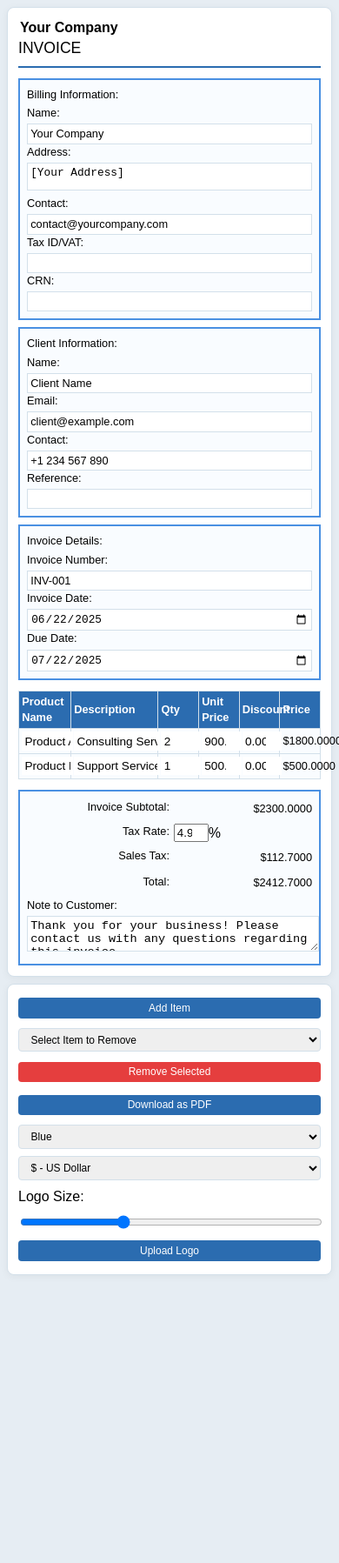
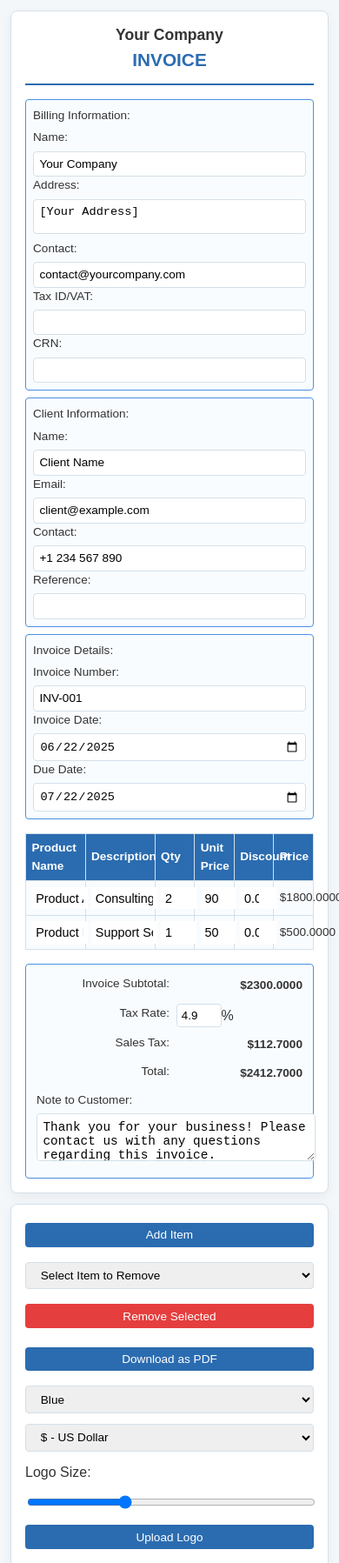
Before and after one commit to analyticswithharry/cpnw-invoice-maker, a website: page public/index.html in a window 390 px wide. Shown: the top 1797 px of the page at 87% size. Before the commit the page ends 1474 px from the top, so only its background shows below. Drawn offline with Linux system fonts and the light colour scheme.

Commit message:
Update styles.css

```diff
--- a/public/styles.css
+++ b/public/styles.css
@@ -2,9 +2,9 @@ body {
     font-family: 'Arial', sans-serif;
     margin: 0;
     padding: 1rem;
-    background-color: #e6edf3;
-    color: #000;
-    line-height: 1.4;
+    background-color: #f4f7fa;
+    color: #333;
+    line-height: 1.5;
 }
 
 .main-container {
@@ -17,11 +17,11 @@ body {
 
 .invoice-box {
     flex: 3;
-    padding: 1rem;
+    padding: 1.5rem;
     border: 1px solid #d3e0ea;
     background-color: #fff;
     border-radius: 8px;
-    box-shadow: 0 2px 10px rgba(0, 0, 0, 0.05);
+    box-shadow: 0 4px 12px rgba(0, 0, 0, 0.05);
     box-sizing: border-box;
 }
 
@@ -30,14 +30,14 @@ body {
     justify-content: space-between;
     align-items: center;
     border-bottom: 2px solid #2b6cb0;
-    padding-bottom: 0.5rem;
-    margin-bottom: 0.75rem;
+    padding-bottom: 0.75rem;
+    margin-bottom: 1rem;
 }
 
 .header-left {
     display: flex;
     align-items: center;
-    gap: 0.5rem;
+    gap: 0.75rem;
 }
 
 #logo {
@@ -48,58 +48,62 @@ body {
 
 .company-name input {
     border: none;
-    font-size: 1.1rem;
+    font-size: 1.25rem;
     font-weight: bold;
-    color: #000;
+    color: #333;
 }
 
 .invoice-title {
-    font-size: 1.25rem;
-    font-weight: normal;
+    font-size: 1.5rem;
+    font-weight: 600;
+    color: #2b6cb0;
 }
 
 .info-section {
     display: grid;
     grid-template-columns: repeat(3, 1fr);
-    gap: 0.5rem;
-    margin-bottom: 0.75rem;
+    gap: 0.75rem;
+    margin-bottom: 1rem;
 }
 
 .info-box {
-    padding: 0.5rem;
-    border: 2px solid #4a90e2;
+    padding: 0.75rem;
+    border: 1px solid #4a90e2;
     background-color: #f9fcff;
+    border-radius: 4px;
 }
 
 .info-box p {
     margin: 0;
-    font-size: 0.85rem;
-    margin-bottom: 0.2rem;
+    font-size: 0.9rem;
+    margin-bottom: 0.3rem;
+    font-weight: 500;
 }
 
 .info-box input, .info-box textarea {
     width: 100%;
-    padding: 0.2rem;
+    padding: 0.4rem;
     border: 1px solid #d3e0ea;
-    font-size: 0.85rem;
+    font-size: 0.9rem;
+    border-radius: 4px;
     box-sizing: border-box;
 }
 
 .info-box textarea {
-    height: 2rem;
+    height: 2.5rem;
     resize: none;
 }
 
 table {
     width: 100%;
     border-collapse: collapse;
-    margin-bottom: 0.75rem;
+    margin-bottom: 1rem;
     border: 1px solid #d3e0ea;
     table-layout: fixed;
 }
 
 th, td {
-    padding: 0.3rem;
+    padding: 0.5rem;
     text-align: left;
     border: 1px solid #d3e0ea;
 }
@@ -108,19 +112,19 @@ th {
     background-color: #2b6cb0;
     color: #fff;
     font-weight: bold;
-    font-size: 0.85rem;
+    font-size: 0.9rem;
 }
 
 td {
-    font-size: 0.85rem;
+    font-size: 0.9rem;
     background-color: #f9fcff;
 }
 
 td input {
     width: 100%;
     border: none;
-    padding: 0.2rem;
-    font-size: 0.85rem;
+    padding: 0.3rem;
+    font-size: 0.9rem;
 }
 
 .product-name-col { width: 20%; }
@@ -128,14 +132,15 @@ td input {
 .quantity-col, .unit-price-col, .discount-col, .price-col { width: 15%; }
 
 .btn {
-    padding: 0.4rem 0.8rem;
+    padding: 0.5rem 1rem;
     background-color: #2b6cb0;
     color: #fff;
     border: none;
     cursor: pointer;
-    font-size: 0.85rem;
-    margin: 0.2rem 0;
+    font-size: 0.9rem;
+    margin: 0.3rem 0;
     border-radius: 4px;
+    transition: background-color 0.2s;
 }
 
 .btn:hover {
@@ -151,42 +156,46 @@ td input {
 }
 
 .totals-section {
-    margin-top: 0.75rem;
+    margin-top: 1rem;
 }
 
 .totals-box {
-    padding: 0.5rem;
-    border: 2px solid #4a90e2;
+    padding: 0.75rem;
+    border: 1px solid #4a90e2;
     background-color: #f9fcff;
+    border-radius: 4px;
 }
 
 .totals-box p {
     margin: 0;
-    font-size: 0.85rem;
-    margin-bottom: 0.2rem;
+    font-size: 0.9rem;
+    margin-bottom: 0.3rem;
+    font-weight: 500;
 }
 
 .totals-box span {
-    font-size: 0.85rem;
-    border: none;
-    padding: 0.2rem 0;
+    font-size: 0.9rem;
+    font-weight: 600;
 }
 
 .totals-box input[type="number"] {
-    width: 2.5rem;
+    width: 3rem;
+    padding: 0.3rem;
+    border: 1px solid #d3e0ea;
+    border-radius: 4px;
 }
 
 .subtotal-row, .tax-rate-row {
     display: flex;
     justify-content: space-between;
     align-items: center;
-    margin-bottom: 0.3rem;
+    margin-bottom: 0.5rem;
 }
 
 .subtotal-row p, .tax-rate-row p {
     flex: 0 0 50%;
     text-align: right;
-    padding-right: 0.3rem;
+    padding-right: 0.5rem;
 }
 
 .tax-rate-container {
@@ -197,28 +206,29 @@ td input {
 
 .note-textarea {
     width: 100%;
-    height: 2.5rem;
-    padding: 0.2rem;
+    height: 3rem;
+    padding: 0.4rem;
     border: 1px solid #d3e0ea;
-    font-size: 0.85rem;
+    font-size: 0.9rem;
+    border-radius: 4px;
     resize: vertical;
 }
 
 .button-container {
     flex: 1;
-    padding: 1rem;
+    padding: 1.5rem;
     background-color: #fff;
     border: 1px solid #d3e0ea;
     border-radius: 8px;
-    box-shadow: 0 2px 10px rgba(0, 0, 0, 0.05);
+    box-shadow: 0 4px 12px rgba(0, 0, 0, 0.05);
     display: flex;
     flex-direction: column;
-    gap: 0.5rem;
+    gap: 0.75rem;
 }
 
 .color-select {
-    padding: 0.4rem;
-    font-size: 0.85rem;
+    padding: 0.5rem;
+    font-size: 0.9rem;
     border: 1px solid #d3e0ea;
     border-radius: 4px;
     cursor: pointer;
@@ -251,14 +261,16 @@ td input {
 
 @media (max-width: 768px) {
     body {
-        padding: 0.5rem;
+        padding: 0.75rem;
     }
     .main-container {
         flex-direction: column;
-        gap: 0.5rem;
+        gap: 0.75rem;
+        width: 100%;
+        max-width: 100%;
     }
     .invoice-box, .button-container {
-        padding: 0.75rem;
+        padding: 1rem;
         width: 100%;
         max-width: 100%;
         box-sizing: border-box;
@@ -267,65 +279,90 @@ td input {
         grid-template-columns: 1fr;
         gap: 0.5rem;
     }
+    .info-box {
+        padding: 0.5rem;
+    }
     .info-box p, .info-box input, .info-box textarea, td, th, .totals-box p, .totals-box span {
-        font-size: 0.8rem;
+        font-size: 0.85rem;
     }
     .header {
         flex-direction: column;
-        align-items: flex-start;
+        align-items: center;
+        text-align: center;
     }
     .header .company-name input {
-        font-size: 1rem;
+        font-size: 1.1rem;
+        text-align: center;
     }
     .invoice-title {
-        font-size: 1.1rem;
+        font-size: 1.3rem;
     }
     th, td {
-        padding: 0.2rem;
+        padding: 0.4rem;
     }
     table {
-        font-size: 0.75rem;
+        font-size: 0.8rem;
     }
     .totals-box input[type="number"] {
-        width: 2rem;
+        width: 2.5rem;
     }
     .note-textarea {
-        height: 2rem;
+        height: 2.5rem;
     }
     .btn, .color-select {
-        padding: 0.3rem 0.6rem;
-        font-size: 0.75rem;
+        padding: 0.4rem 0.8rem;
+        font-size: 0.85rem;
     }
     #logo {
         max-width: 60px;
         max-height: 60px;
     }
+    .product-name-col { width: 25%; }
+    .description-col { width: 30%; }
+    .quantity-col, .unit-price-col, .discount-col, .price-col { width: 15%; }
 }
 
 @media (min-width: 769px) and (max-width: 1024px) {
     .main-container {
-        flex-direction: column;
+        flex-direction: row;
+        gap: 1rem;
     }
-    .invoice-box, .button-container {
-        padding: 1rem;
+    .invoice-box {
+        flex: 2;
+        padding: 1.25rem;
+    }
+    .button-container {
+        flex: 1;
+        padding: 1.25rem;
+        min-width: 220px;
     }
     .info-section {
         grid-template-columns: repeat(2, 1fr);
     }
     .info-box p, .info-box input, .info-box textarea, td, th, .totals-box p, .totals-box span {
-        font-size: 0.85rem;
+        font-size: 0.9rem;
     }
     .header .company-name input {
-        font-size: 1.1rem;
+        font-size: 1.2rem;
     }
     .invoice-title {
-        font-size: 1.35rem;
+        font-size: 1.4rem;
     }
 }
 
 @media (min-width: 1025px) {
+    .main-container {
+        flex-direction: row;
+    }
     .info-section {
         grid-template-columns: repeat(3, 1fr);
+    }
+    .invoice-box {
+        flex: 3;
+    }
+    .button-container {
+        flex: 1;
+        min-width: 250px;
     }
 }
 
@@ -333,34 +370,44 @@ td input {
     body {
         padding: 0;
         width: 100%;
+        background: none;
     }
     .button-container, .btn {
         display: none !important;
     }
     .invoice-box {
         border: none;
-        padding: 0;
-        width: 210mm;
-        max-width: 210mm;
+        padding: 0.5rem;
+        width: 148mm;
+        max-width: 148mm;
         box-shadow: none;
+        background: #fff;
     }
     input, textarea {
         border: none !important;
         background: transparent !important;
         padding: 0 !important;
         font-size: 0.6rem !important;
+        color: #333 !important;
+    }
+    .header {
+        margin-bottom: 0.5rem;
+        padding-bottom: 0.3rem;
     }
     .header .company-name input, .invoice-title {
         font-size: 0.9rem !important;
     }
     th, td, .info-box p, .totals-box p, .totals-box span {
         font-size: 0.6rem !important;
+        color: #333 !important;
     }
     .info-box, .totals-box {
-        padding: 0.25rem !important;
+        padding: 0.3rem !important;
+        border: 1px solid #d3e0ea !important;
     }
     .info-section {
-        gap: 0.25rem;
+        gap: 0.3rem;
+        margin-bottom: 0.5rem;
     }
     .note-textarea {
         height: 1.5rem !important;
@@ -371,10 +418,18 @@ td input {
         width: 15%;
     }
     table, th, td {
-        padding: 0.25rem !important;
+        padding: 0.3rem !important;
+        border: 1px solid #d3e0ea !important;
     }
     #logo {
         max-width: 50px !important;
         max-height: 50px !important;
     }
+    th {
+        background-color: #2b6cb0 !important;
+        color: #fff !important;
+    }
+    td {
+        background-color: #f9fcff !important;
+    }
 }
```
